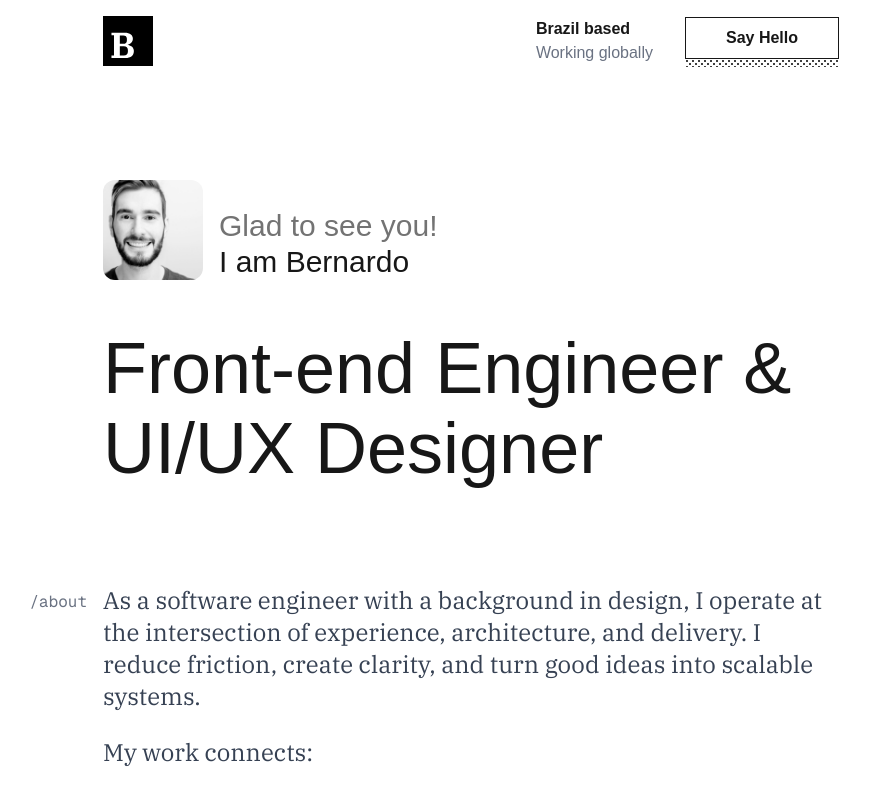
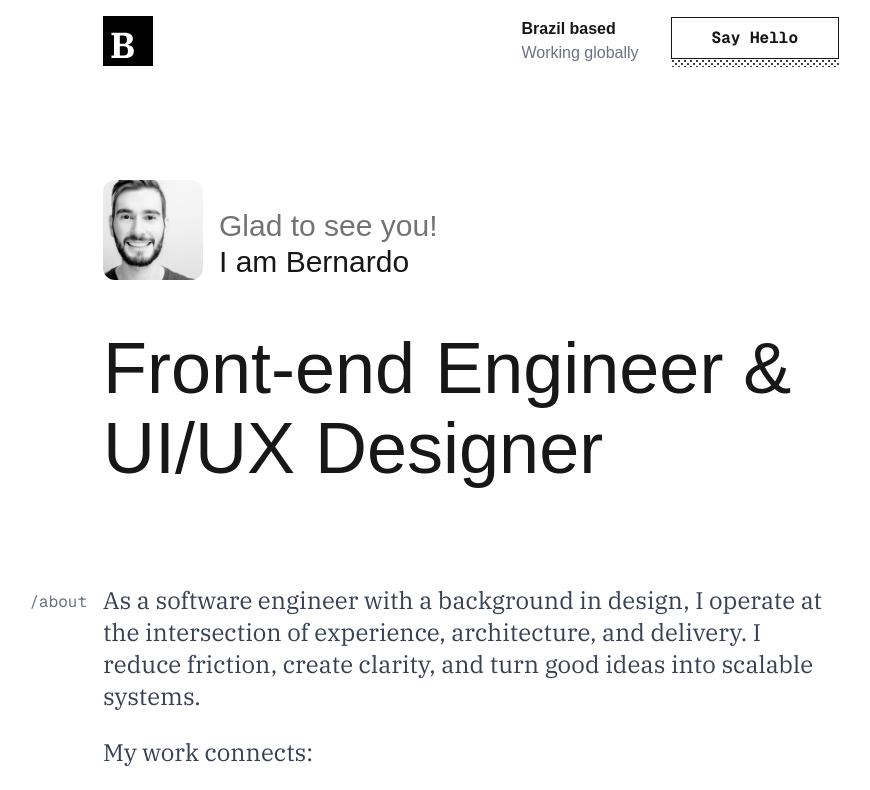
Before and after one commit to bernbecht/bbp-portfolio, a Next.js app: page / in a window 1280 px wide. Shown: the top 790 px of the page, without its empty margins (169-1039 px from the left). Built offline with nearby package versions, Linux system fonts and the light colour scheme.

Commit message:
💄 change say hello font

```diff
--- a/components/StatusBar.tsx
+++ b/components/StatusBar.tsx
@@ -19,7 +19,7 @@ export function StatusBar({ className, ...rest }: StatusBarProps) {
       <div className="pressable-button">
         <button
           onClick={scrollToFooter}
-          className="font-bold border-solid border cursor-pointer px-10 py-2"
+          className="font-bold font-mono border-solid border cursor-pointer px-10 py-2"
         >
           Say Hello
         </button>
```
